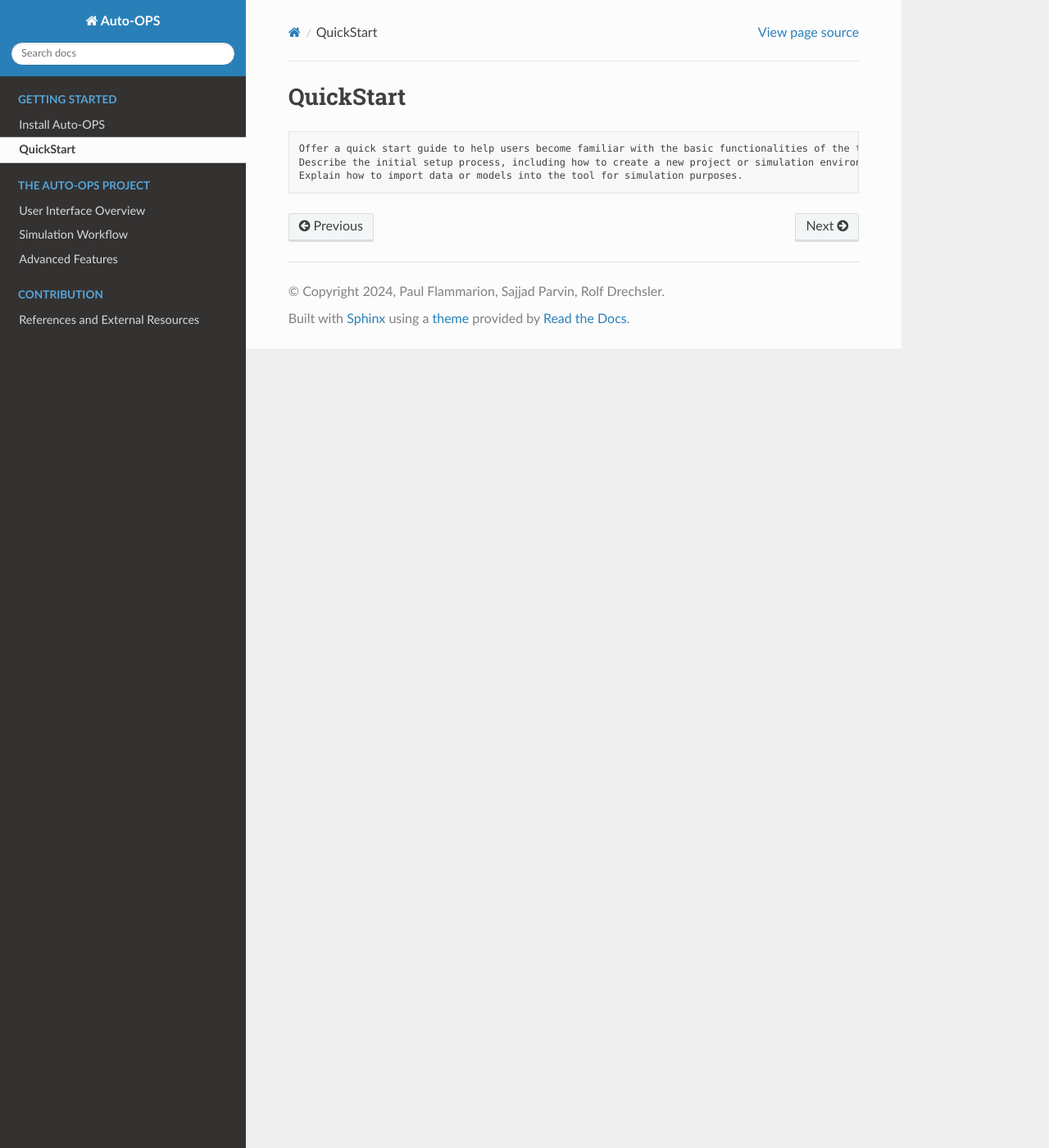
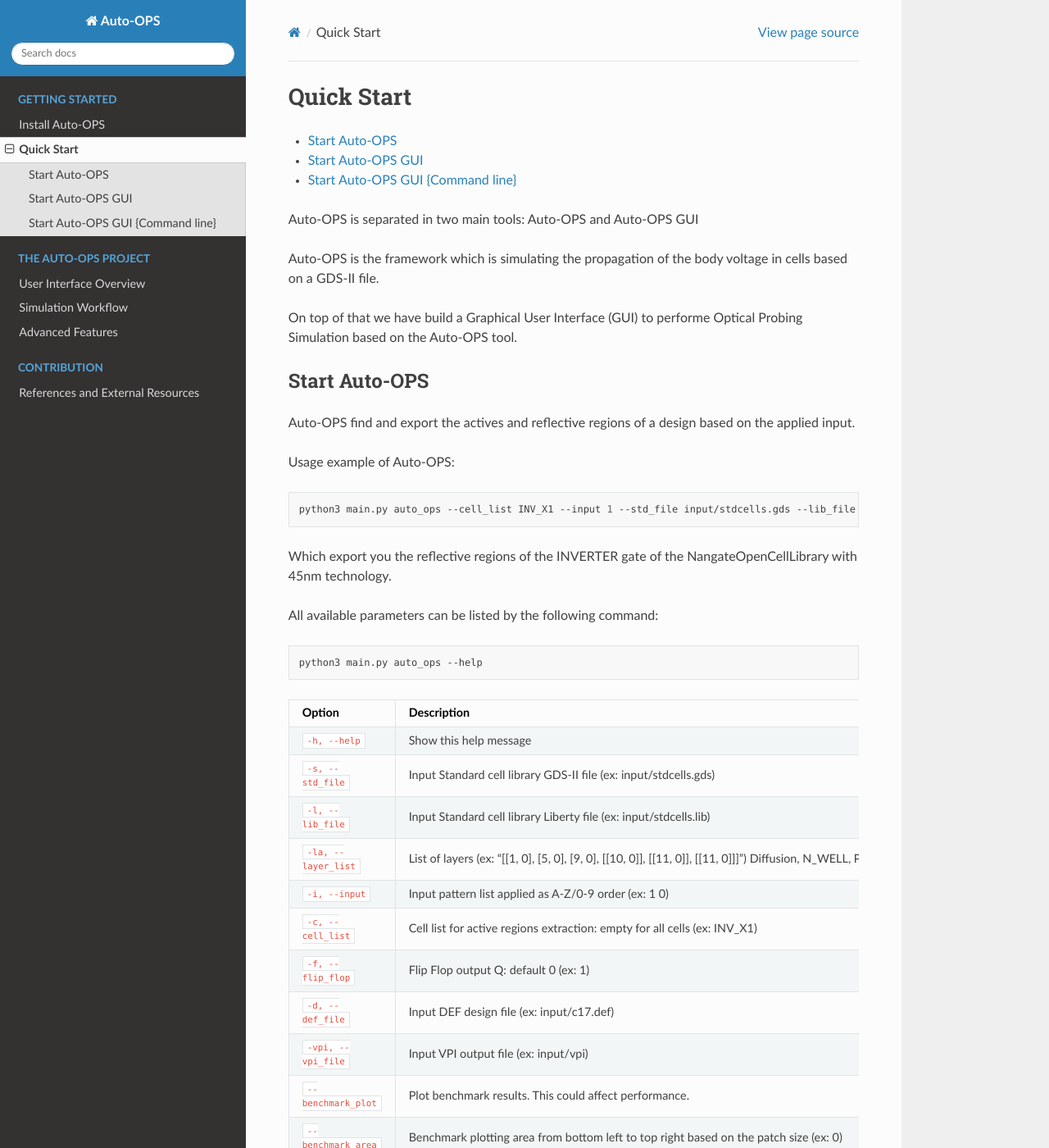
Before and after one commit to pflammarion/Auto-OPS, a Sphinx documentation site: the page built from documentation/getting_started/quick-start.rst, in a window 1280 px wide and 1400 px high. Shown: the whole window at 82% size. Built offline with Sphinx 7.4.7 and the Read the Docs theme 2.0.0, drawn with Linux system fonts in a browser that asks for light colours; some of the changed text lies outside the part shown.

Commit message:
update quick start and clean up some code

```diff
--- a/documentation/getting_started/installation.rst
+++ b/documentation/getting_started/installation.rst
@@ -30,8 +30,8 @@
 
 After the download completed, you can install Auto-OPS with ont of the following methods:
 
-1. Auto-OPS python environment
-------------------------------
+1. Auto-OPS in Python environment
+---------------------------------
 
 .. code-block:: bash
 
--- a/documentation/getting_started/quick-start.md
+++ /dev/null
@@ -1,5 +0,0 @@
-# QuickStart
-
-    Offer a quick start guide to help users become familiar with the basic functionalities of the tool.
-    Describe the initial setup process, including how to create a new project or simulation environment.
-    Explain how to import data or models into the tool for simulation purposes.
--- /dev/null
+++ b/documentation/getting_started/quick-start.rst
@@ -0,0 +1,136 @@
+=====================
+Quick Start
+=====================
+
+
+.. contents::
+    :local:
+
+Auto-OPS is separated in two main tools: Auto-OPS and Auto-OPS GUI
+
+Auto-OPS is the framework which is simulating the propagation of the body voltage in cells based on a GDS-II file.
+
+On top of that we have build a Graphical User Interface (GUI) to performe Optical Probing Simulation based on the Auto-OPS tool.
+
+Start Auto-OPS
+===============
+
+Auto-OPS find and export the actives and reflective regions of a design based on the applied input.
+
+Usage example of Auto-OPS:
+
+.. code-block:: bash
+
+   python3 main.py auto_ops --cell_list INV_X1 --input 1 --std_file input/stdcells.gds --lib_file input/stdcells.lib --layer_list "[[1, 0], [5, 0], [9, 0], [[10, 0]], [[11, 0]], [[11, 0]]]" --output reflection_over_cell --verbose
+
+Which export you the reflective regions of the INVERTER gate of the NangateOpenCellLibrary with 45nm technology.
+
+All available parameters can be listed by the following command:
+
+.. code-block:: bash
+
+   python3 main.py auto_ops --help
+
+
+====================== =========================================
+ Option                 Description
+====================== =========================================
+ ``-h, --help``         Show this help message
+
+ ``-s, --std_file``     Input Standard cell library GDS-II file (ex: input/stdcells.gds)
+ ``-l, --lib_file``     Input Standard cell library Liberty file (ex: input/stdcells.lib)
+ ``-la, --layer_list``  List of layers (ex: "[[1, 0], [5, 0], [9, 0], [[10, 0]], [[11, 0]], [[11, 0]]]") Diffusion, N_WELL, Poly-silicon, Vias, Metals, Labels.
+
+ ``-i, --input``        Input pattern list applied as A-Z/0-9 order (ex: 1 0)
+ ``-c, --cell_list``    Cell list for active regions extraction: empty for all cells (ex: INV_X1)
+ ``-f, --flip_flop``    Flip Flop output Q: default 0 (ex: 1)
+
+ ``-d, --def_file``     Input DEF design file (ex: input/c17.def)
+ ``-vpi, --vpi_file``   Input VPI output file (ex: input/vpi)
+ ``--benchmark_plot``   Plot benchmark results. This could affect performance.
+ ``--benchmark_area``   Benchmark plotting area from bottom left to top right based on the patch size (ex: 0)
+ ``--patch_size``       Int in um^2 of the patch size: default 20 (ex: 20) {large number to plot in one-time)
+
+
+ ``-o, --output``       Output type (ex: reflection_over_cell)
+ ``--verbose``          Enable verbose mode
+ ``--unit_test``        Perform cell technology unit test (Ex: 45)
+====================== =========================================
+
+
+Start Auto-OPS GUI
+===================
+
+To start Auto-OPS GUI you have to run the following command:
+
+.. code-block:: bash
+
+   python3 main.py gui
+
+Based on the fact the GUI tool is based on Auto-OPS the asked informations are slightly the same.
+
+The in the file config/config.json you will find the default configuration and available parameters.
+
+.. code-block:: json
+
+    {
+        "laser_config": {
+            "lamda": 1300,
+            "NA": 0.75,
+            "is_confocal": true,
+            "x_position": 1500,
+            "y_position": 1500
+        },
+        "gate_config": {
+            "technology": 45,
+            "Kn": 1,
+            "Kp": 1.3,
+            "beta": 1,
+            "Pl": 1,
+            "voltage": 1,
+            "noise_percentage": 5
+        },
+        "op_config": {
+            "std_file": "input/stdcells.gds",
+            "lib_file": "input/stdcells.lib",
+            "def_file": "",
+            "vpi_file": "",
+            "selected_area": "0",
+            "selected_patch_size": "5",
+            "layer_list": [[1, 0], [5, 0], [9, 0], [[10, 0]], [[11, 0]], [[11, 0]]]
+        }
+    }
+
+Start Auto-OPS GUI {Command line}
+=================================
+
+To start Auto-OPS GUI in command line interface you have to run the following command:
+
+.. code-block:: bash
+
+   python3 main.py gui -cli
+
+This cli interface needs also the proper config file as in the classical GUI.
+
+To get the help of the gui -cli you can type:
+
+.. code-block:: bash
+
+    auto_ops_gui> help
+    # or
+    auto_ops_gui> h
+
+Here are the following accepted command in the command line interface:
+
+======================================== =========================================
+ Option                                    Description
+======================================== =========================================
+``info``                                   To get the current variables current information
+``update {variable_name} {new_value}``     To update a variable with a new value
+``save``                                   To save to save the propagation in the matrix
+``merge``                                  To merge the propagation into the precedent matrix
+``reset``                                  To reset the merged matrix to 0
+``rcv``                                    To calculate the rcv value of the current matrix. You can use the {export} argument to save it in export/rcv.csv
+``plot {name, rcv, psf, save}``            To plot the matrix. You can also plot the rcv, or the lase. If you add the argument {save} it will apply the configuration before plotting it
+``export``                                 To export the numpy array matrix
+======================================== =========================================
```
Also changed, not shown: main.py (+3 -7 lines), documentation/assets/INV_X1_overlay__A_1.svg (added), 2 other files.
